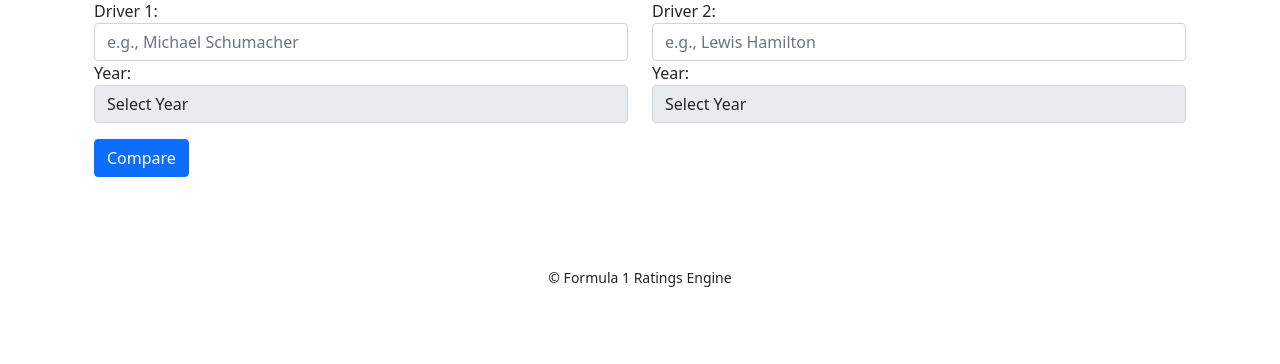
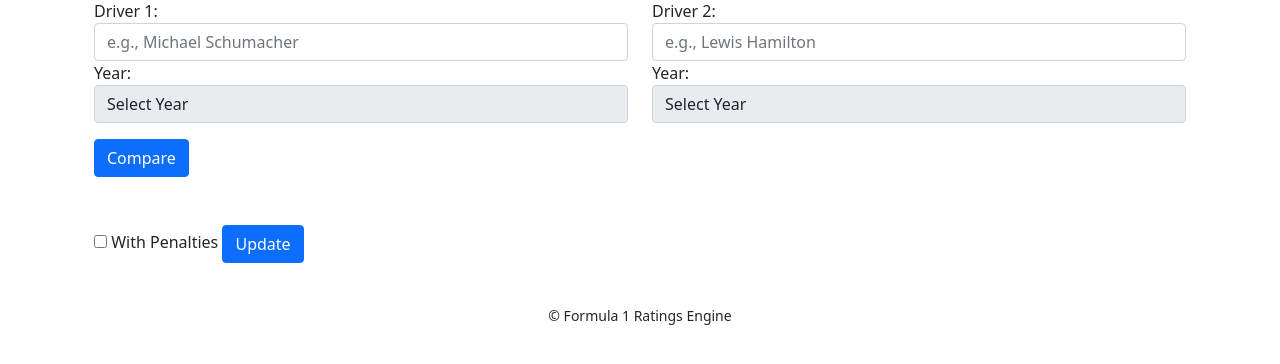
Before and after one commit to MennoRooker/F1-Ratings-Engine, a Flask app: template templates/compare.html in a window 1280 px wide. Shown: the part 121-485 px from the top of the page. Run offline with Flask 3, Linux system fonts and the light colour scheme; the template is opened without the code that fills it: most values are stand-ins (such as "Sample title", 1, 10 or a date in 2020); parts of the project's set-up code (start-up, migrations or seed data) failed here and were passed over; some libraries are stand-ins or nearby versions.

Commit message:
With penalties tick on season compare plot

```diff
--- a/app.py
+++ b/app.py
@@ -48,7 +48,7 @@ def leaderboard(year):
     and plots their scores over time"""
 
     # Check if the penalties tick-box is applied from the query parameter
-    apply_penalties = request.args.get("apply_penalties", "false").lower() == "false"
+    apply_penalties = request.args.get("apply_penalties", "false").lower() == "true"
 
     # Get all races for the given year
     all_races = (
@@ -194,16 +194,21 @@ def get_years_for_driver():
 @app.route("/season-compare", methods=["GET", "POST"])
 def season_compare():
 
-    if request.method == "POST":
+    if request.method == "POST" or request.method == "GET":
+
+        # Check if the penalties tick-box is applied from the query parameter
+        apply_penalties = request.args.get("apply_penalties", "false").lower() == "true"
+
 
         # Get the drivers and years from the form
-        driver1_name = request.form.get("driver1_name")
-        year1 = int(request.form.get("year1"))
-        driver2_name = request.form.get("driver2_name")
-        year2 = int(request.form.get("year2"))
+        driver1_name = request.args.get("driver1_name") or request.form.get("driver1_name")
+        year1 = request.args.get("year1") or request.form.get("year1")
+        driver2_name = request.args.get("driver2_name") or request.form.get("driver2_name")
+        year2 = request.args.get("year2") or request.form.get("year2")
 
         # Function to fetch driver data for a specific year and driver
-        def fetch_driver_data(driver_name, year):
+        def fetch_driver_data(driver_name, year, apply_penalties):
+
             # Fetch all races for the specified year
             races = (
                 db.session.query(Race.id, Race.name)
@@ -223,16 +228,30 @@ def season_compare():
             # Populate points for each race
             cumulative_points = 0
             for race in races:
-                # Fetch the points for this driver in the current race
-                rating = (
-                    db.session.query(func.sum(Rating.adjusted_points))
-                    .join(Driver, Rating.driver_id == Driver.id)
-                    .filter(
-                        Driver.name == driver_name,
-                        Rating.race_id == race.id,
+
+                if apply_penalties:
+                    # Query for the adjusted points
+                    rating = (
+                        db.session.query(func.sum(Rating.adjusted_points))
+                        .join(Driver, Rating.driver_id == Driver.id)
+                        .filter(
+                            Driver.name == driver_name,
+                            Rating.race_id == race.id,
+                        )
+                        .scalar()
                     )
-                    .scalar()
-                )
+
+                else:
+                    # Query for the regular points
+                    rating = (
+                        db.session.query(func.sum(Rating.points))
+                        .join(Driver, Rating.driver_id == Driver.id)
+                        .filter(
+                            Driver.name == driver_name,
+                            Rating.race_id == race.id,
+                        )
+                        .scalar()
+                    )
 
                 # If no points exist, assume the driver didn't participate
                 if rating is None:
@@ -246,15 +265,15 @@ def season_compare():
             return driver_data
 
         # Fetch data for both drivers
-        driver1_data = fetch_driver_data(driver1_name, year1)
-        driver2_data = fetch_driver_data(driver2_name, year2)
-
-        # Prepare plot data
-        plot_data = [driver1_data, driver2_data]
+        if driver1_name and driver2_name and year1 and year2:
+            # Proceed with data fetching and rendering
+            driver1_data = fetch_driver_data(driver1_name, int(year1), apply_penalties)
+            driver2_data = fetch_driver_data(driver2_name, int(year2), apply_penalties)
+            plot_data = [driver1_data, driver2_data]
 
 
-        # Render the comparison template with the plot data
-        return render_template("compare.html", plot_data=plot_data)
+            # Render the comparison template with the plot data
+            return render_template("compare.html", plot_data=plot_data, apply_penalties=apply_penalties)
 
     # Render the input form for GET requests
     return render_template("compare.html")
--- a/templates/compare.html
+++ b/templates/compare.html
@@ -121,6 +121,25 @@ Season Compare
     </script>
 
     {% if plot_data %}
+    <!-- Tick-box to toggle penalties -->
+    <form method="get" action="{{ url_for('season_compare') }}">
+        <!-- Preserve driver and year values -->
+        <input type="hidden" name="driver1_name" value="{{ request.form.get('driver1_name', '') }}">
+        <input type="hidden" name="year1" value="{{ request.form.get('year1', '') }}">
+        <input type="hidden" name="driver2_name" value="{{ request.form.get('driver2_name', '') }}">
+        <input type="hidden" name="year2" value="{{ request.form.get('year2', '') }}">
+
+        <!-- Tick-box -->
+        <label>
+            <input type="checkbox" name="apply_penalties" value="true"
+                   {% if apply_penalties %}checked{% endif %}>
+            With Penalties
+        </label>
+        <button type="submit" class="btn btn-primary">Update</button>
+    </form>
+
+
+
     <div id='myDiv'></div>
 
     <div id="plotDataDiv" data-plot-data='{{ plot_data | tojson | safe }}'></div>
```
